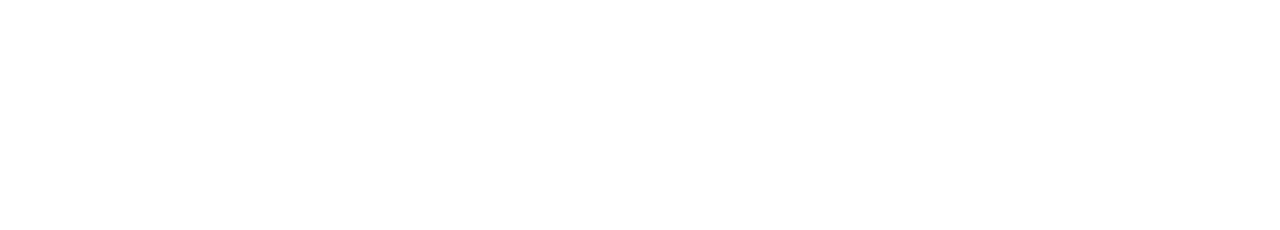
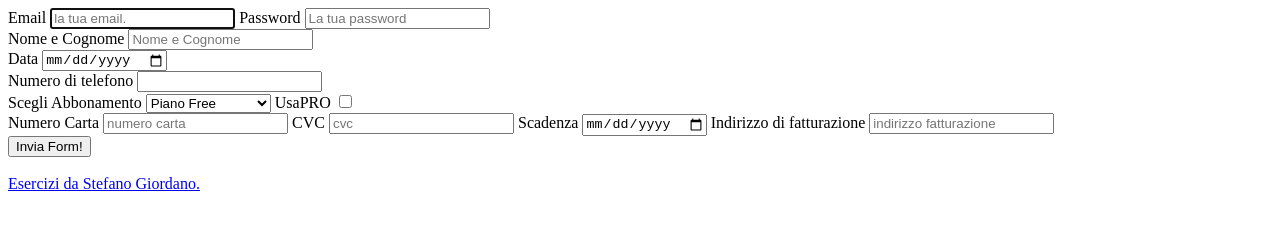
Before and after one commit to ste-giordano95/Blog, a plain HTML site: page esercizio8.html in a window 1280 px wide. Drawn offline with Linux system fonts and the light colour scheme.

Commit message:
Added exercises 8.

```diff
--- a/esercizio8.html
+++ b/esercizio8.html
@@ -1 +1,85 @@
-<!--Cooming Soon-->
+<!DOCTYPE html>
+<html lang="it">
+
+    <head>
+        <meta http-equiv="X-UA-Compatible" content="IE=edge" />
+        <meta charset="utf-8" />
+        <meta name="viewport" content="width=device-width, initial-scale=1.0, maximum-scale=1.0, user-scalable=no" />
+        <!--Inizio Esercizio 2-->
+        <!--Meta tag for social-->
+        <meta property="og:title" content="Esercizio 8">
+        <meta property="og:description" content="Esercizio 8">
+        <meta property="og:image" content="assets/" />
+        <meta property="og:url" content="localhost">
+        <meta property="og:type" content="website">
+	    <meta property="og:image" content="assets/batman-og.jpg">
+        <meta property="og:locale" content="it_IT" />
+        <meta name="author" content="Stefano Giordano">
+         <!--Favicon-->
+        <link rel="shortcut icon" href="assets/favicon.ico" type="image/x-icon">
+        <!--Fine Esercizio 2-->
+        <title>Esercizio 8.</title>
+    </head>
+
+    <body>
+        <main>
+            <div>
+                <form action="#">
+                    <div>
+                        <label for="user-email">Email</label>
+                        <input type="email" name="user-email" id="user-email" placeholder="la tua email." pattern="[a-z0-9._%+-]+@[a-z0-9.-]+\.[a-z]{2,}$" required autofocus>
+                        <label for="user-password">Password</label>
+                        <input type="password" name="user-password" id="user-password" placeholder="La tua password" required>
+                    </div>
+                    <div>
+
+                        <label for="user-name">Nome e Cognome</label>
+                        <input type="text" name="user-name" id="user-name" placeholder="Nome e Cognome" required>
+                    </div>
+                    <div>
+
+                        <label for="user-date">Data</label>
+                        <input type="date" name="user-date" id="user-date" required>
+                    </div>
+                    <div>
+
+                        <label for="user-number">Numero di telefono</label>
+                        <input type="number" name="user-number" id="user-number" pattern="[0-9]{13}"required>
+                    </div>
+                    <div>
+
+                        <label for="user-plan">Scegli Abbonamento</label>
+                        <select name="user-plan" id="user-plan" required>
+                            <option value="free-plan">Piano Free</option>
+                            <optgroup label="Mensili">
+                                <option value="basic-plan">Piano Basic</option>
+                                <option value="normal-plan">Piano Normale</option>
+                                <option value="best-plan">Piano Best</option>
+                            </optgroup>
+
+                        </select>
+                        <label for="form-pro">UsaPRO</label>
+                        <input type="checkbox" name="use-pro" id="use-pro">
+                    </div>
+                    <div>
+                        <label for="numb-card">Numero Carta</label>
+                        <input id="numb-card" name="cc" type="text" placeholder="numero carta" maxlength="16" pattern="[0-9]{16}" required/>
+                        <label for="cvc-card">CVC</label>
+                        <input id="cvc-card" name="cvc" type="text"placeholder="cvc" maxlength="3" pattern="[0-9]{3}" required/>
+                        <label for="exp-card">Scadenza</label>
+                        <input id="exp-card" name="exp" type="date" required/>
+                        <label for="address">Indirizzo di fatturazione</label>
+                        <input type="text" id="address" name="address" placeholder="indirizzo fatturazione" required/>
+                    </div>
+                    <button type="submit">Invia Form!</button>
+                </form>
+            </div>
+
+        </main>
+
+        <footer>
+            <br>
+            <a href="https://github.com/ste-giordano95/Esercizi">Esercizi da Stefano Giordano.</a>
+        </footer>
+    </body>
+</html>
```
Also changed, not shown: esercizio7.html (+0 -2 lines).
